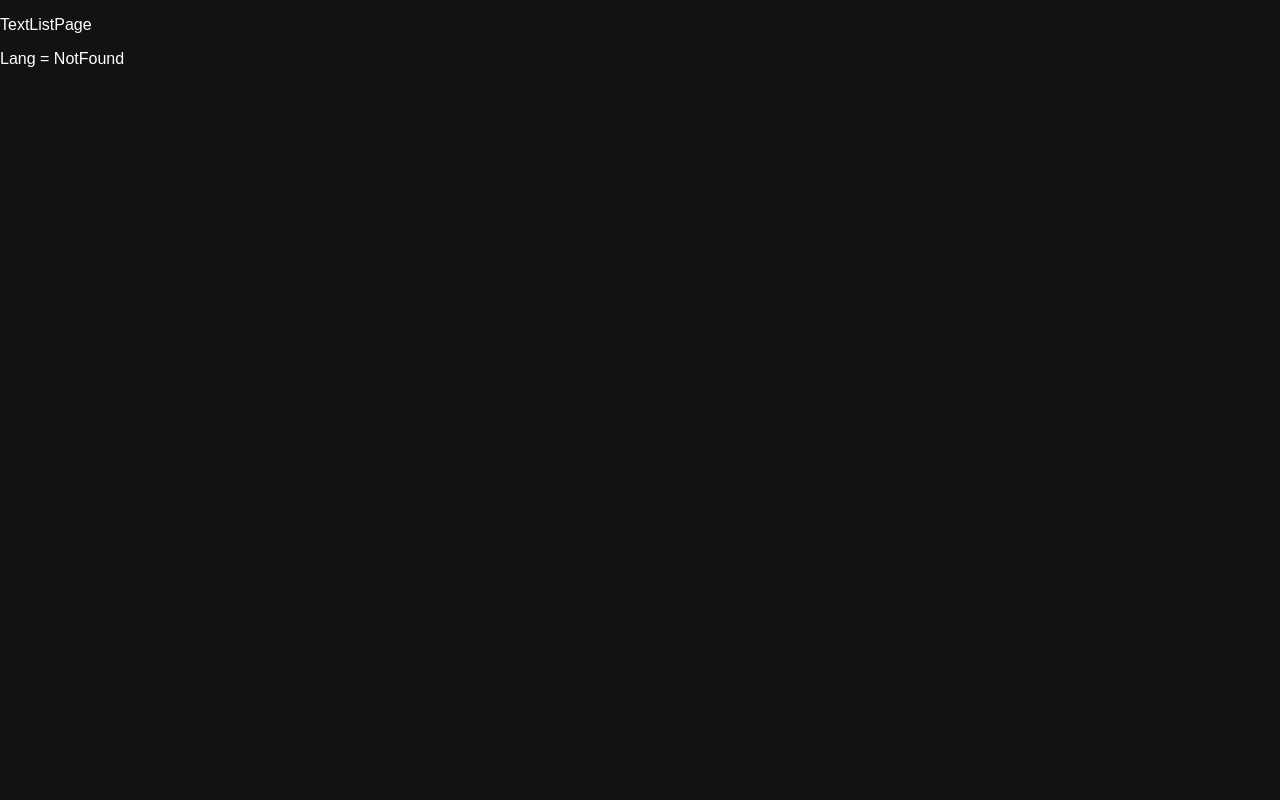
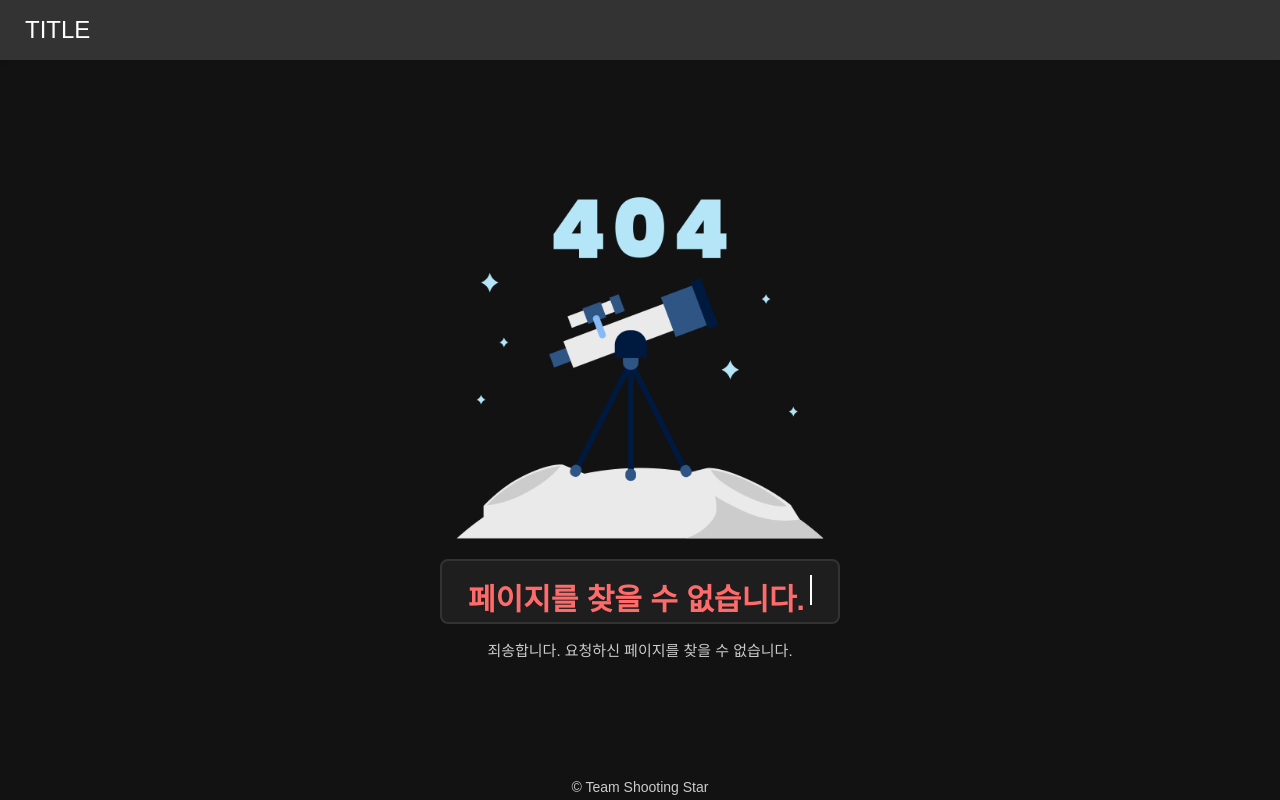
Before and after one commit to Team-ShootingStars/FrontEnd, a React (Create React App) app: page /NotFound in a window 1280 px wide. Built offline with nearby package versions, Linux system fonts and the light colour scheme; the HTML template or start-up script is replaced by a standard one.

Commit message:
Typing Page async 수정, proxy 수정, App.js 페이지 경로 수정, 에러 페이지 추가, 로딩 컴포넌트 추가

```diff
--- a/src/App.js
+++ b/src/App.js
@@ -6,16 +6,19 @@ import TypingPage from "./pages/TypingPage";
 import LangSelectPage from "./pages/LangSelectPage";
 import DescriptionPage from "./pages/DescriptionPage";
 import TextListPage from "./pages/TextListPage";
+import NotFoundPage from "./pages/NotFoundPage";
 
 function App() {
     return (
         <div className="App">
             <Router>
                 <Routes>
-                    <Route path={"/"} element={<LangSelectPage/>} />
-                    <Route path={":codeLang"} element={<TextListPage/>} />
-                    <Route path={":codeLang/description/:textId"} element={<DescriptionPage/>} />
+                    <Route path={"/"} element={<LangSelectPage/>}/>
+                    <Route path={":codeLang/list"} element={<TextListPage/>}/>
+                    <Route path={":codeLang/description/:textId"} element={<DescriptionPage/>}/>
                     <Route path={":codeLang/typing/:textId"} element={<TypingPage/>}/>
+                    <Route path="/NotFound" element={<NotFoundPage />} />
+                    <Route path={"*"} element={<NotFoundPage/>} />
                 </Routes>
             </Router>
         </div>
--- /dev/null
+++ b/src/components/Loading.js
@@ -0,0 +1,13 @@
+import React from 'react';
+import '../styles/Loading.css';
+
+function Loading() {
+    return (
+        <div className="loading-container">
+            <div className="spinner"></div>
+            <p>데이터를 불러오는 중입니다...</p>
+        </div>
+    );
+}
+
+export default Loading;
--- /dev/null
+++ b/src/pages/NotFoundPage.js
@@ -0,0 +1,48 @@
+import React, { useState, useEffect } from 'react';
+import Header from "../components/Header";
+import Footer from "../components/Footer";
+
+import "../styles/NotFoudPage.css";
+import errorLogo from "../assets/error-404.png"
+
+function NotFoundPage() {
+    const [typedText, setTypedText] = useState('');
+
+    useEffect(() => {
+        const originalText = "페이지를 찾을 수 없습니다.";
+        let currentIndex = 0;
+
+        const interval = setInterval(() => {
+            if (currentIndex <= originalText.length) {
+                setTypedText(originalText.slice(0, currentIndex));
+                currentIndex++;
+            } else {
+                clearInterval(interval);
+            }
+        }, 150);
+
+        return () => clearInterval(interval);
+    }, []);
+
+    return (
+        <div>
+            <Header />
+            <div className={"container"}>
+                <div>
+                    <div className={"img"}>
+                        <img
+                            src={errorLogo}
+                            className={"error-img"}
+                            alt={"404"}
+                        />
+                    </div>
+                    <h1>{typedText}<span className="cursor-animation"></span></h1>
+                    <p>죄송합니다. 요청하신 페이지를 찾을 수 없습니다.</p>
+                </div>
+            </div>
+            <Footer />
+        </div>
+    );
+}
+
+export default NotFoundPage;
--- a/src/pages/TypingPage.js
+++ b/src/pages/TypingPage.js
@@ -9,6 +9,7 @@ import "../styles/TypingPage.css"
 import axios from "axios";
 import {useParams, useNavigate} from "react-router-dom";
 import TypingCompleteModal from "../components/modal/TypingCompleteModal";
+import Loading from "../components/Loading";
 
 function TypingPage() {
     const [LONG_TEXTS, setLONG_TEXTS] = useState(['']);
@@ -31,17 +32,25 @@ function TypingPage() {
     const params = useParams();
     const navigate = useNavigate();
 
+    const [isLoading, setIsLoading] = useState(true);
+
+    async function fetchData() {
+        setIsLoading(true); // 데이터 불러오기 시작
+        try {
+            const res = await axios('/api/typingText/' + params.textId);
+            if (res.status === 200) {
+                setLONG_TEXTS(res.data);
+                setTotalIndex(res.data.length);
+            }
+        } catch (error) {
+            navigate("/NotFound");
+        } finally {
+            setIsLoading(false); // 데이터 불러오기 완료
+        }
+    }
+
     useEffect(() => {
-        axios('/typingText/' + params.textId)
-            .then(res => {
-                if (res.status === 200) {
-                    setLONG_TEXTS(res.data);
-                    setTotalIndex(res.data.length)
-                }
-            })
-            .catch(() => {
-                navigate("/");
-            });
+        fetchData();
     }, [navigate, params.codeLang, params.textId]);
 
     useEffect(() => {
@@ -181,6 +190,12 @@ function TypingPage() {
         navigate("/" + params.codeLang);
     };
 
+    if (isLoading) {
+        return (
+            <Loading/>
+        );
+    }
+
     return (
         <div>
             <Header/>
--- a/src/setupProxy.js
+++ b/src/setupProxy.js
@@ -2,7 +2,7 @@ const { createProxyMiddleware } = require('http-proxy-middleware');
 
 module.exports = function(app) {
     app.use(
-        ['/typingText'], //proxy가 필요한 path parameter
+        ['/api'], //proxy가 필요한 path parameter
         createProxyMiddleware({
             target: process.env.REACT_APP_API_PROXY, //타겟이 되는 api url
             changeOrigin: true, // 서버 구성에 따른 호스트 헤더 변경 여부 설정
--- /dev/null
+++ b/src/styles/Loading.css
@@ -0,0 +1,33 @@
+.loading-container {
+    display: flex;
+    flex-direction: column;
+    align-items: center;
+    justify-content: center;
+    height: 100vh;
+    background-color: rgba(0, 0, 0, 0.7);
+    position: fixed;
+    top: 0;
+    left: 0;
+    right: 0;
+    bottom: 0;
+    z-index: 9999;
+}
+
+.spinner {
+    border: 8px solid rgba(255, 255, 255, 0.3);
+    border-radius: 50%;
+    border-top: 8px solid #ffffff;
+    width: 50px;
+    height: 50px;
+    animation: spin 1s linear infinite;
+}
+
+@keyframes spin {
+    0% { transform: rotate(0deg); }
+    100% { transform: rotate(360deg); }
+}
+
+.loading-container p {
+    margin-top: 20px;
+    color: #ffffff;
+}
--- /dev/null
+++ b/src/styles/NotFoudPage.css
@@ -0,0 +1,54 @@
+.container {
+    display: flex;
+    flex-direction: column;
+    align-items: center;
+    justify-content: center;
+    text-align: center;
+    min-height: calc(100vh - 130px);  /* 헤더와 푸터 높이를 고려하여 뷰포트 높이에서 100px을 뺍니다. */
+    padding: 20px;
+}
+
+.error-img {
+    width: 400px;
+}
+
+h1 {
+    display: block;
+    width: 400px;
+    height: 65px;
+    padding: 14px 12px;
+    border: 2px solid #333333;
+    border-radius: 8px;
+    box-sizing: border-box;
+    background-color: #1e1e1e;
+    font-size: 30px;
+    color: #ff6b6b;
+    margin: 0 0 10px 0;
+}
+
+p {
+    font-size: 15px;
+    color: #ccc;  /* 부연 설명 텍스트의 색상을 조금 더 연한 회색으로 설정 */
+}
+
+.cursor-animation {
+    display: inline-block;
+    vertical-align: top;
+    width: 2px;
+    height: 30px;
+    background-color: white;
+    animation: cursorBlink 1.5s infinite;
+    margin-left: 5px;
+}
+
+@keyframes cursorBlink {
+    0%, 20% {
+        opacity: 1;
+    }
+    21%, 50% {
+        opacity: 0;
+    }
+    51%, 100% {
+        opacity: 1;
+    }
+}
```
Also changed, not shown: src/assets/error-404.png (added).
